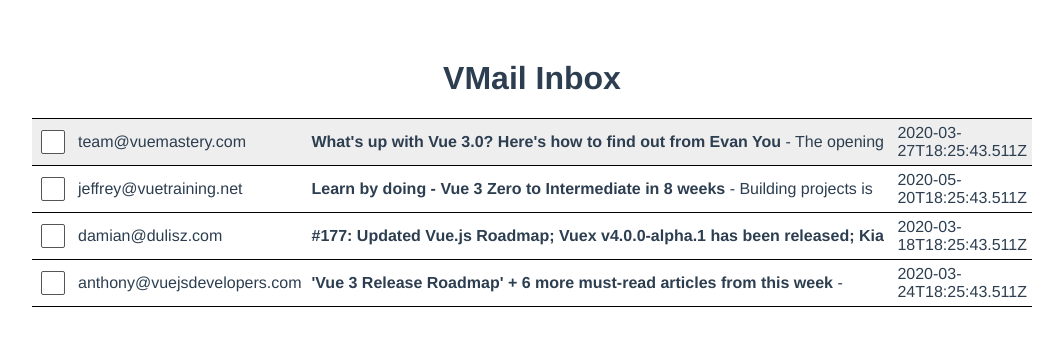
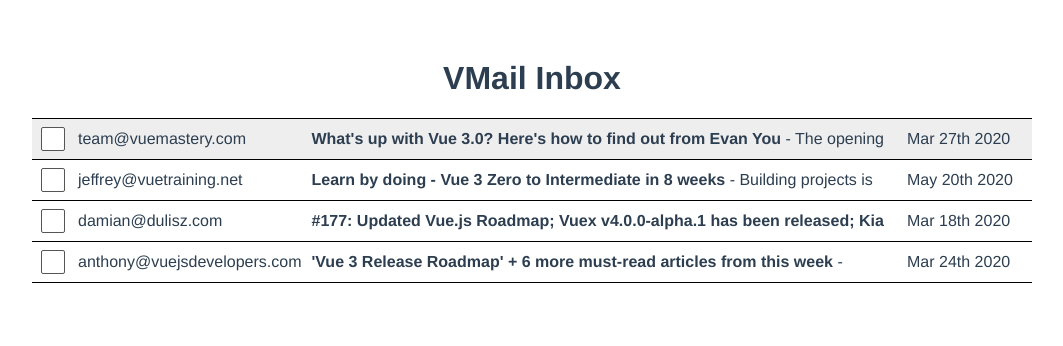
Before and after one commit to yxj0312/build-gmail-clone-with-vue-3, a Vue app: page / in a window 1280 px wide. Shown: the top 346 px of the page, without its empty margins (108-1171 px from the left). Built offline with nearby package versions, Linux system fonts and the light colour scheme.

Commit message:
Change date format

```diff
--- a/src/App.vue
+++ b/src/App.vue
@@ -12,18 +12,20 @@
         </td>
         <td>{{email.from}}</td>
         <td><p><strong>{{email.subject}}</strong> - {{email.body}}</p></td>
-        <td class="date">{{email.sentAt}}</td>
+        <td class="date">{{format(new Date(email.sentAt), 'MMM do yyyy')}}</td>
       </tr>
     </tbody>
   </table>
 </template>
 
 <script>
+import { format } from 'date-fns';
 
 export default {
   name: 'App',
   data(){
     return {
+      format,
       "emails": [
         {
           "id": 1,
```
